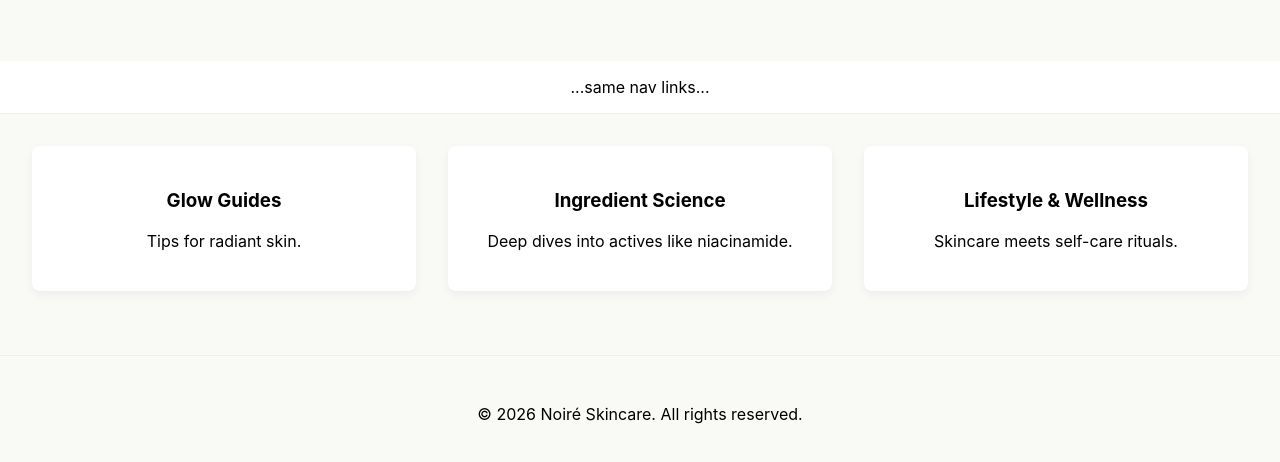
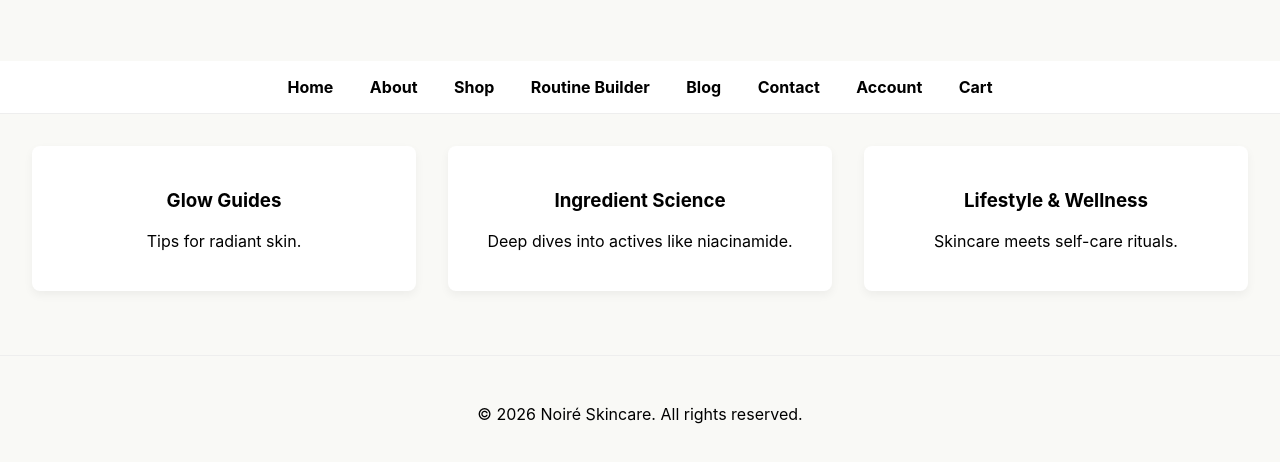
Before and after one commit to darkaly0/noire-web, a plain HTML site: page blog.html in a window 1280 px wide. Shown: the part 122-584 px from the top of the page. Drawn offline with Linux system fonts and the light colour scheme.

Commit message:
Update blog.html

```diff
--- a/blog.html
+++ b/blog.html
@@ -7,7 +7,17 @@
 </head>
 <body>
 <header><h1>Noiré Blog</h1></header>
-<nav>...same nav links...</nav>
+<nav>
+  <a href="index.html">Home</a>
+  <a href="about.html">About</a>
+  <a href="shop.html">Shop</a>
+  <a href="routine.html">Routine Builder</a>
+  <a href="blog.html">Blog</a>
+  <a href="contact.html">Contact</a>
+  <a href="account.html">Account</a>
+  <a href="cart.html">Cart</a>
+</nav>
+
 <section class="grid">
     <div class="product"><h3>Glow Guides</h3><p>Tips for radiant skin.</p></div>
     <div class="product"><h3>Ingredient Science</h3><p>Deep dives into actives like niacinamide.</p></div>
```
